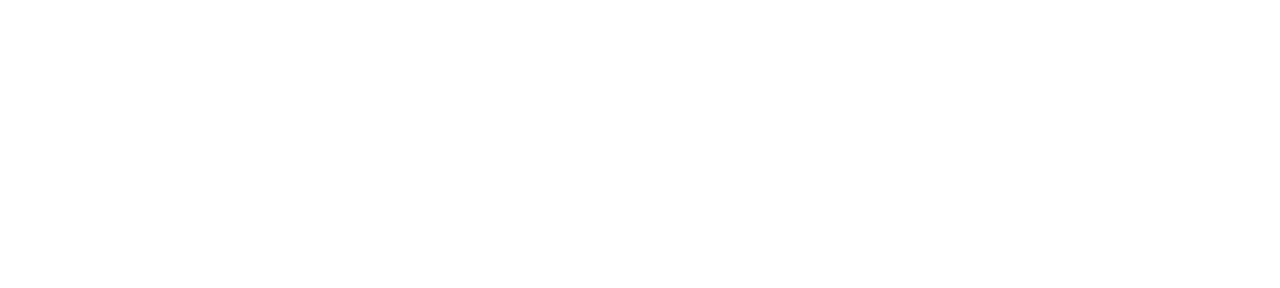
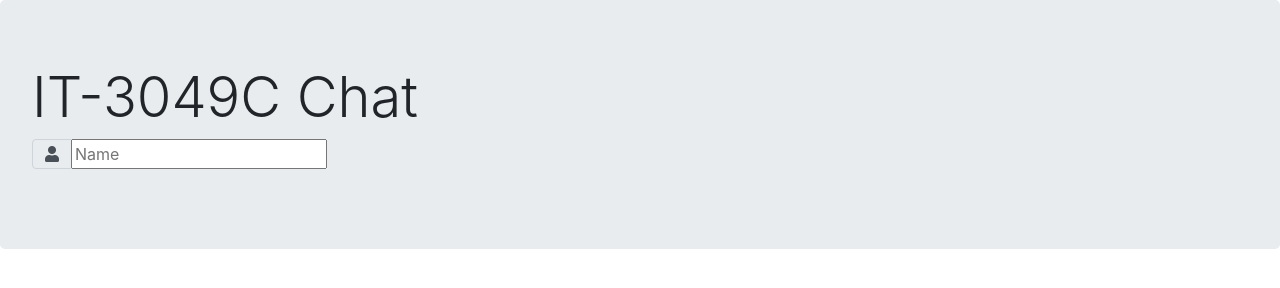
Before and after one commit to Leach-IT3049C/4-chatting-application-tranjg, a website: page index.html in a window 1280 px wide. Drawn offline with Linux system fonts and the light colour scheme.

Commit message:
implemented header/jumbotron

```diff
--- a/index.html
+++ b/index.html
@@ -15,7 +15,16 @@
 
     <body>
         <header>
-
+                <div class="jumbotron">
+                    <h1 class="display-4">IT-3049C Chat</h1>
+                    <div class="input-group mb-3">
+                        <div class="input-group-prepend"><span class="input-group-text"><i
+                                class="fas fa-user"></i>
+                        </span>
+                        </div>
+                        <input id="myName" type="text" class="form-contorl" placeholder="Name">
+                    </div>
+                </div>
         </header>
 
         <div id="chat">
```
